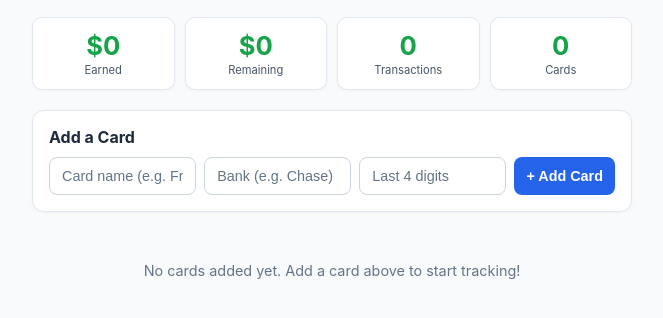
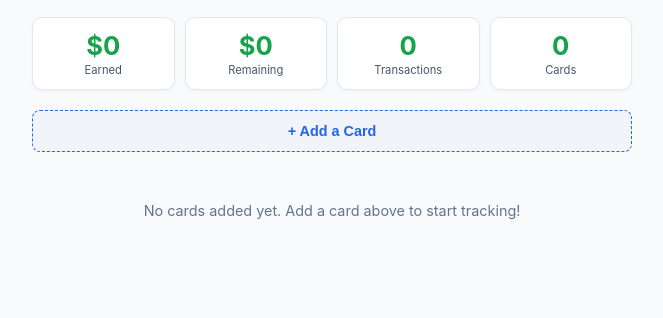
Before and after one commit to bongjames/PazeOffer, a plain HTML site: page index.html in a window 1280 px wide. Shown: the part 136-454 px from the top of the page, without its empty margins (308-971 px from the left). Drawn offline with Linux system fonts and the light colour scheme.

Commit message:
Update index.html
Simplify add a card.

```diff
--- a/index.html
+++ b/index.html
@@ -53,19 +53,33 @@
 
         /* Add Card */
         .add-card-section {
+            margin-bottom: 20px;
+        }
+        .add-card-section > button#addCardToggle {
+            background: #f1f5f9;
+            color: #2563eb;
+            border: 1px dashed #2563eb;
+            width: 100%;
+            padding: 12px;
+            font-size: 0.9rem;
+        }
+        .add-card-section > button#addCardToggle:hover { background: #e0e7ff; }
+        .add-card-form {
+            margin-top: 10px;
             background: #ffffff;
             border-radius: 12px;
             padding: 16px;
-            margin-bottom: 20px;
             border: 1px solid #e2e8f0;
             box-shadow: 0 1px 3px rgba(0,0,0,0.04);
         }
-        .add-card-section h2 { font-size: 1rem; margin-bottom: 10px; color: #1e293b; }
         .form-row {
             display: flex;
-            flex-direction: column;
+            flex-direction: row;
             gap: 8px;
+            align-items: center;
         }
+        .form-row input { flex: 1; }
+        .form-row button { width: auto; flex-shrink: 0; }
         input, button {
             font-size: 0.9rem;
             padding: 10px 12px;
@@ -221,12 +235,7 @@
             header h1 { font-size: 1.8rem; }
             .summary { grid-template-columns: repeat(4, 1fr); }
             .summary-card .value { font-size: 1.6rem; }
-            .form-row {
-                flex-direction: row;
-                flex-wrap: wrap;
-            }
-            .form-row input { width: auto; flex: 1; min-width: 140px; }
-            .form-row button { width: auto; }
+            .form-row input { min-width: 140px; }
             .log-form {
                 flex-direction: row;
                 flex-wrap: nowrap;
@@ -264,13 +273,14 @@
             </div>
         </div>
 
-        <div class="add-card-section">
-            <h2>Add a Card</h2>
-            <div class="form-row">
-                <input type="text" id="cardName" placeholder="Card name (e.g. Freedom Flex)" />
-                <input type="text" id="cardBank" placeholder="Bank (e.g. Chase)" />
-                <input type="text" id="cardLast4" placeholder="Last 4 digits" maxlength="4" inputmode="numeric" />
-                <button onclick="addCard()">+ Add Card</button>
+        <div class="add-card-section" id="addCardSection">
+            <button onclick="toggleAddCard()" id="addCardToggle">+ Add a Card</button>
+            <div class="add-card-form" id="addCardForm" style="display:none;">
+                <div class="form-row">
+                    <input type="text" id="cardName" placeholder="e.g. Wife's Freedom Flex" />
+                    <button onclick="addCard()">Add</button>
+                    <button class="danger" onclick="toggleAddCard()">Cancel</button>
+                </div>
             </div>
         </div>
 
@@ -315,24 +325,32 @@
             e.target.value = '$' + dollars;
         }
 
+        function toggleAddCard() {
+            const form = document.getElementById('addCardForm');
+            const toggle = document.getElementById('addCardToggle');
+            if (form.style.display === 'none') {
+                form.style.display = 'block';
+                toggle.style.display = 'none';
+                document.getElementById('cardName').focus();
+            } else {
+                form.style.display = 'none';
+                toggle.style.display = 'block';
+            }
+        }
+
         function addCard() {
             const name = document.getElementById('cardName').value.trim();
-            const bank = document.getElementById('cardBank').value.trim();
-            const last4 = document.getElementById('cardLast4').value.trim();
             if (!name) { alert('Please enter a card name.'); return; }
 
             const data = loadData();
             data.cards.push({
                 id: Date.now().toString(),
                 name,
-                bank,
-                last4,
                 transactions: []
             });
             saveData(data);
             document.getElementById('cardName').value = '';
-            document.getElementById('cardBank').value = '';
-            document.getElementById('cardLast4').value = '';
+            toggleAddCard();
             render();
         }
 
@@ -463,7 +481,7 @@
                 const credited = card.transactions.filter(t => t.credited).length;
                 const pct = (used / MAX_USES) * 100;
                 const isComplete = used >= MAX_USES;
-                const displayName = card.last4 ? `${card.name} ····${card.last4}` : card.name;
+                const displayName = card.name;
 
                 const txHtml = card.transactions.map(tx => {
                     const creditLabel = tx.credited && tx.creditedDate
@@ -492,7 +510,6 @@
                         <div class="card-header">
                             <div>
                                 <div class="card-name">${displayName}</div>
-                                ${card.bank ? `<div class="card-bank">${card.bank}</div>` : ''}
                             </div>
                             <div style="text-align:right">
                                 <div style="font-size:1.1rem;font-weight:700;color:${isComplete ? '#16a34a' : '#2563eb'}">${used}/${MAX_USES}</div>
```
